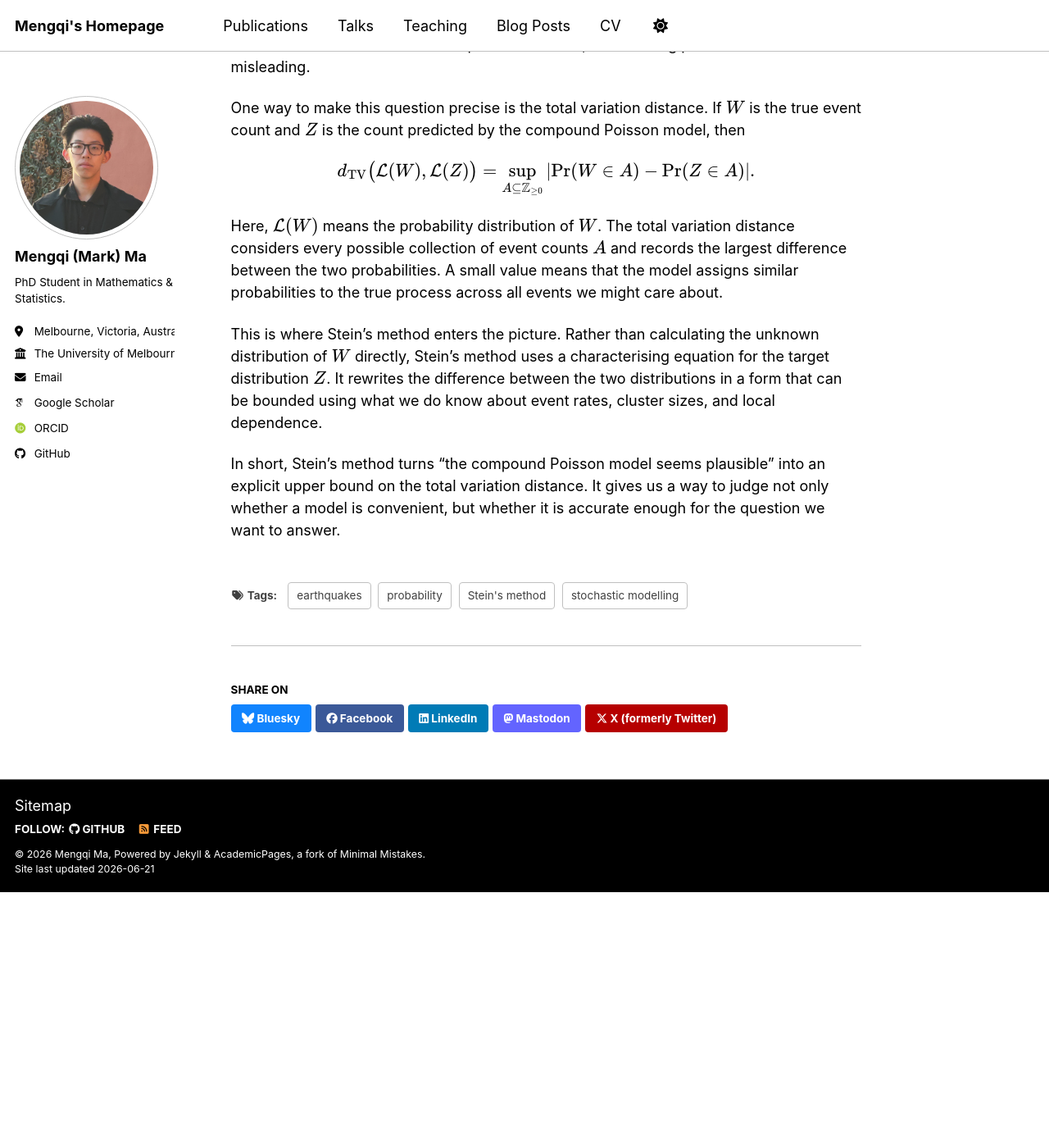
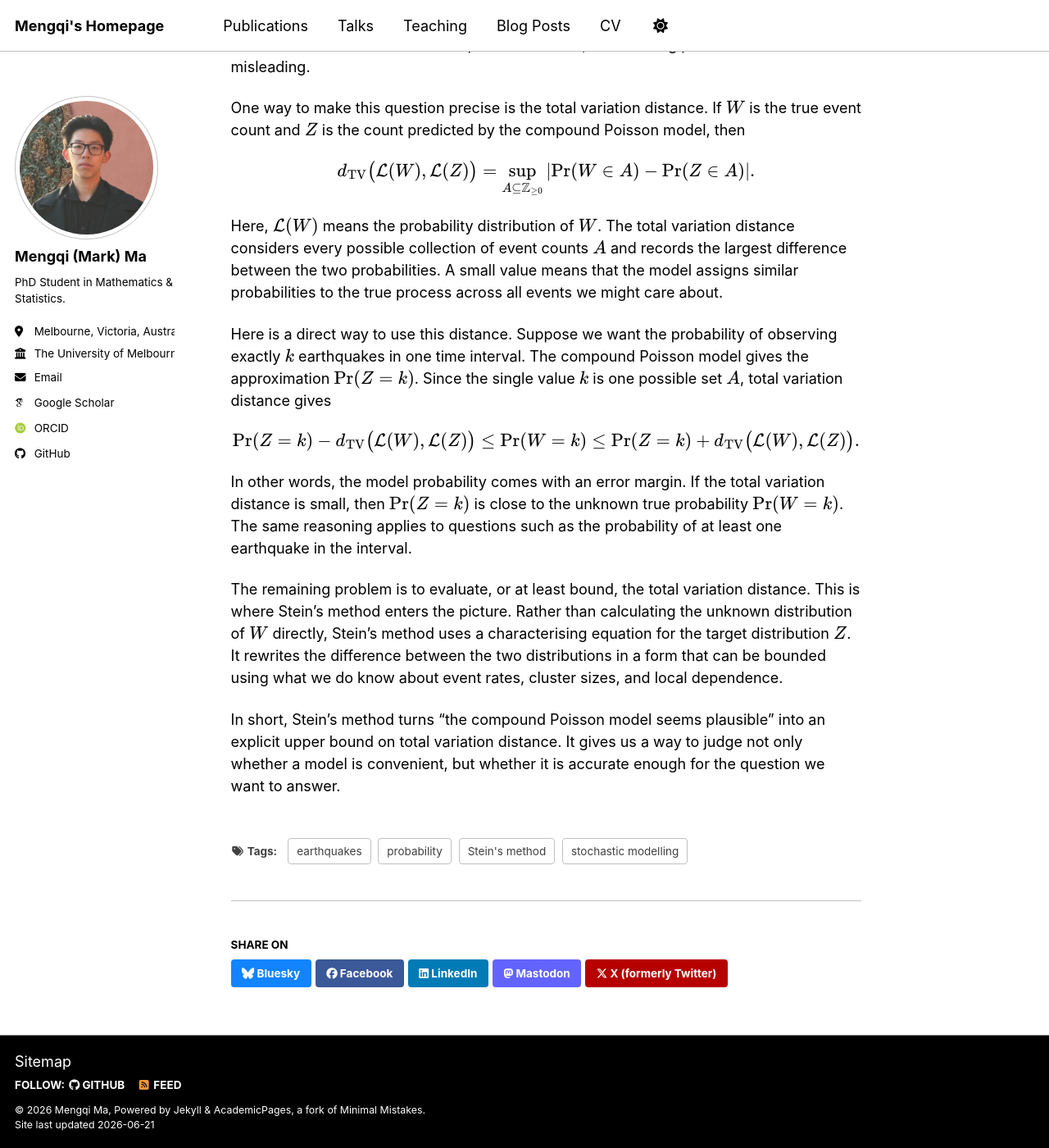
Before and after one commit to Mengqi-MA/Mengqi-MA.github.io, a Jekyll site: the page built from _posts/2026-06-20-when-rare-events-come-in-clusters.md, in a window 1280 px wide and 1400 px high, scrolled down 2514 px. Shown: the whole window at 82% size. Built offline with Jekyll 4.4.1, drawn with Linux system fonts in a browser that asks for light colours; some web fonts are replaced; a script bundle is joined from its source files by our own code; library files that are not in the unit come from our copies; before the commit the page ends 3602 px from its top, so only the background shows below that; some of the changed text lies outside the part shown.

Commit message:
Explain total variation distance with event probabilities

```diff
--- a/_posts/2026-06-20-when-rare-events-come-in-clusters.md
+++ b/_posts/2026-06-20-when-rare-events-come-in-clusters.md
@@ -84,6 +84,16 @@ $$
 
 Here, $\mathcal{L}(W)$ means the probability distribution of $W$. The total variation distance considers every possible collection of event counts $A$ and records the largest difference between the two probabilities. A small value means that the model assigns similar probabilities to the true process across all events we might care about.
 
-This is where Stein's method enters the picture. Rather than calculating the unknown distribution of $W$ directly, Stein's method uses a characterising equation for the target distribution $Z$. It rewrites the difference between the two distributions in a form that can be bounded using what we do know about event rates, cluster sizes, and local dependence.
+Here is a direct way to use this distance. Suppose we want the probability of observing exactly $k$ earthquakes in one time interval. The compound Poisson model gives the approximation $\Pr(Z = k)$. Since the single value $k$ is one possible set $A$, total variation distance gives
 
-In short, Stein's method turns "the compound Poisson model seems plausible" into an explicit upper bound on the total variation distance. It gives us a way to judge not only whether a model is convenient, but whether it is accurate enough for the question we want to answer.
+$$
+\Pr(Z = k) - d_{\mathrm{TV}}\bigl(\mathcal{L}(W), \mathcal{L}(Z)\bigr)
+\leq \Pr(W = k) \leq
+\Pr(Z = k) + d_{\mathrm{TV}}\bigl(\mathcal{L}(W), \mathcal{L}(Z)\bigr).
+$$
+
+In other words, the model probability comes with an error margin. If the total variation distance is small, then $\Pr(Z = k)$ is close to the unknown true probability $\Pr(W = k)$. The same reasoning applies to questions such as the probability of at least one earthquake in the interval.
+
+The remaining problem is to evaluate, or at least bound, the total variation distance. This is where Stein's method enters the picture. Rather than calculating the unknown distribution of $W$ directly, Stein's method uses a characterising equation for the target distribution $Z$. It rewrites the difference between the two distributions in a form that can be bounded using what we do know about event rates, cluster sizes, and local dependence.
+
+In short, Stein's method turns "the compound Poisson model seems plausible" into an explicit upper bound on total variation distance. It gives us a way to judge not only whether a model is convenient, but whether it is accurate enough for the question we want to answer.
```
